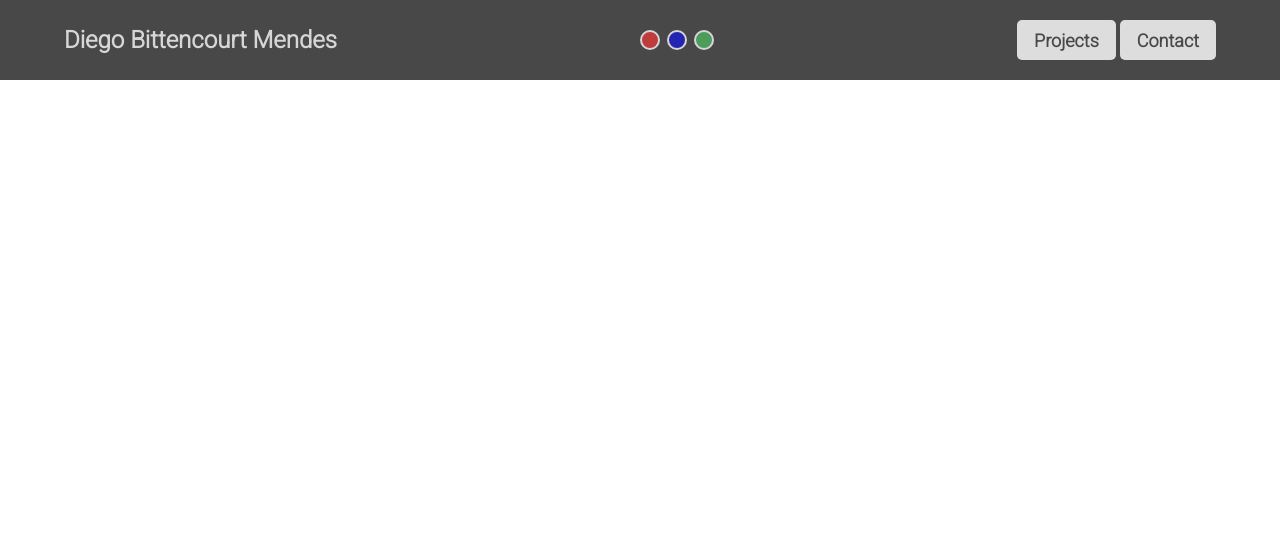
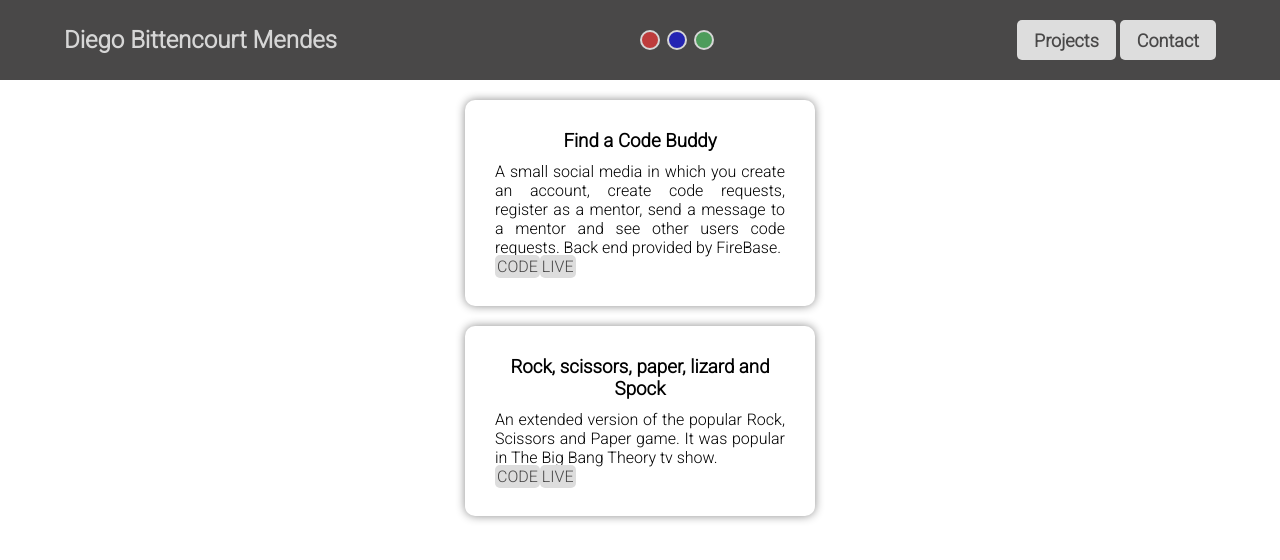
Before and after one commit to Diego-Bittencourt/portfolio_page, a Vue app: page /projects in a window 1280 px wide. Shown: the top 560 px of the page. Built offline with nearby package versions, Linux system fonts and the light colour scheme.

Commit message:
FEAT - projects list functional with link and card style. Improt style

```diff
--- a/src/components/UI/BaseButton.vue
+++ b/src/components/UI/BaseButton.vue
@@ -1,10 +1,13 @@
 <template>
-  <button v-if="!link" :class="color">
+  <button v-if="button" :class="color">
     <slot></slot>
   </button>
-  <router-link v-else :to="to" :class="color">
+  <router-link v-if="link" :to="to" :class="color">
     <slot></slot>
   </router-link>
+  <a v-if="outlink" :href="receivedlink" target="_blank">
+    <slot></slot>
+    </a>
 </template>
 
 <script>
@@ -30,6 +33,10 @@ export default {
       required: false,
       default: "/",
     },
+    receivedlink: {
+      type: String,
+      required: false,
+    }
   },
 };
 </script>
--- a/src/components/UI/BaseCard.vue
+++ b/src/components/UI/BaseCard.vue
@@ -26,6 +26,7 @@ export default {
     margin: 2rem auto;
     max-width: 35rem;
     transition: 0.3s;
+    border-radius: 10px;
 }
 
 .blue:hover {
--- a/src/components/layout/TheHeader.vue
+++ b/src/components/layout/TheHeader.vue
@@ -2,12 +2,12 @@
   <header>
     <nav>
       <h1>Diego Bittencourt Mendes</h1>
+
       <div class="btnwrapper">
-      <div class="redselector colorbtn" @click="setColor('red')"></div>
-      <div class="blueselector colorbtn" @click="setColor('blue')"></div>
-      <div class="greenselector colorbtn" @click="setColor('green')"></div>
+        <div class="redselector colorbtn" @click="setColor('red')"></div>
+        <div class="blueselector colorbtn" @click="setColor('blue')"></div>
+        <div class="greenselector colorbtn" @click="setColor('green')"></div>
       </div>
-
 
       <ul>
         <base-button link to="/projects" :color="themeColor"
@@ -25,15 +25,15 @@
 export default {
   data() {
     return {
-      themeColor: ''
-    }
+      themeColor: "",
+    };
   },
   methods: {
     setColor(color) {
       this.$emit("set-color", color);
       this.themeColor = color;
-    }
-  }
+    },
+  },
 };
 </script>
 
@@ -51,7 +51,7 @@ header {
 
 header nav {
   width: 90%;
-  height: 100%;
+  height: 70%;
   display: flex;
   justify-content: space-between;
   align-items: stretch;
@@ -100,12 +100,12 @@ h1 {
 
 .greenselector {
   background-color: #4d9c5b;
-  border: 2px solid #d6d6d6
+  border: 2px solid #d6d6d6;
 }
 
 .redselector {
   background-color: rgb(190, 60, 60);
-  border: 2px solid #d6d6d6
+  border: 2px solid #d6d6d6;
 }
 
 .blueselector:hover {
--- /dev/null
+++ b/src/components/projects/ListItem.vue
@@ -0,0 +1,34 @@
+<template>
+  <base-card>
+    <li>
+      <h3>{{ title }}</h3>
+      <p class="description">{{ desc }}</p>
+      <div class="linkswrapper">
+        <base-button outlink :receivedlink="gitlink">CODE</base-button>
+        <base-button outlink :receivedlink="desclink">LIVE</base-button>
+      </div>
+    </li>
+  </base-card>
+</template>
+
+<script>
+export default {
+  props: ["title", "desc", "gitlink", "desclink"],
+};
+</script>
+
+<style scoped>
+li {
+    list-style: none;
+    padding: 2rem;
+}
+
+h3 {
+    text-align: center;
+    margin-bottom: 10px;
+}
+
+p {
+    text-align: justify;
+}
+</style>
--- a/src/pages/ProjectList.vue
+++ b/src/pages/ProjectList.vue
@@ -1,20 +1,22 @@
 <template>
-  <div class="list">
   <ul>
-      <li
+    <list-item
       v-for="project in projectList"
       :key="project.title"
       :title="project.title"
       :desc="project.desc"
       :gitlink="project.gitlink"
       :livelink="project.livelink"
-      ></li>
+    ></list-item>
   </ul>
-  </div>
 </template>
 
 <script>
+import ListItem from '../components/projects/ListItem.vue';
 export default {
+  components: {
+    ListItem
+  },
   data() {
     return {
       projectList: [
@@ -22,14 +24,14 @@ export default {
           title: "Find a Code Buddy",
           desc: "A small social media in which you create an account, create code requests, register as a mentor, send a message to a mentor and see other users code requests. Back end provided by FireBase.",
           gitlink: "www.github.com",
-          livelink: "www.google.com"
+          livelink: "www.google.com",
         },
         {
           title: "Rock, scissors, paper, lizard and Spock",
           desc: "An extended version of the popular Rock, Scissors and Paper game. It was popular in The Big Bang Theory tv show.",
           gitlink: "www.github.com",
-          livelink: "www.google.com"
-        }
+          livelink: "www.google.com",
+        },
       ],
     };
   },
```
Lines whose indentation alone changed are shown as unchanged.
